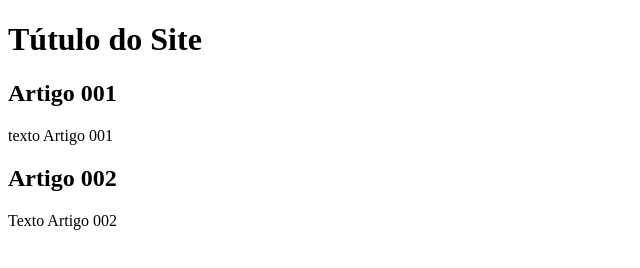
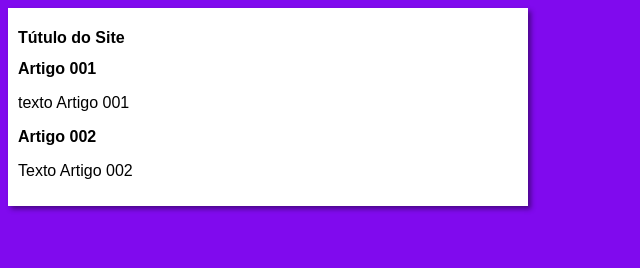
Before and after one commit to thiagoop/Projeto-site, a plain HTML site: page index.html in a window 1280 px wide. Shown: the whole page, without its empty margins (0-640 px from the left). Drawn offline with Linux system fonts and the light colour scheme.

Commit message:
iniciei o design

```diff
--- /dev/null
+++ b/estilos/style.css
@@ -0,0 +1,16 @@
+*{
+    font-family: Arial, Helvetica, sans-serif;
+    font-size: 16px;
+}
+
+body{
+    background-color: rgb(128, 10, 238);
+}
+
+
+main{
+    background-color: white;
+    width: 500px;
+    padding: 10px;
+    box-shadow: 3px 3px 5px rgba(0, 0, 0, 0.432);
+}
--- a/index.html
+++ b/index.html
@@ -5,6 +5,8 @@
     <meta http-equiv="X-UA-Compatible" content="IE=edge">
     <meta name="viewport" content="width=device-width, initial-scale=1.0">
     <title>Título do site</title>
+    <link rel="stylesheet" href="estilos/style.css">
+
 </head>
 <body>
     <main>
```
